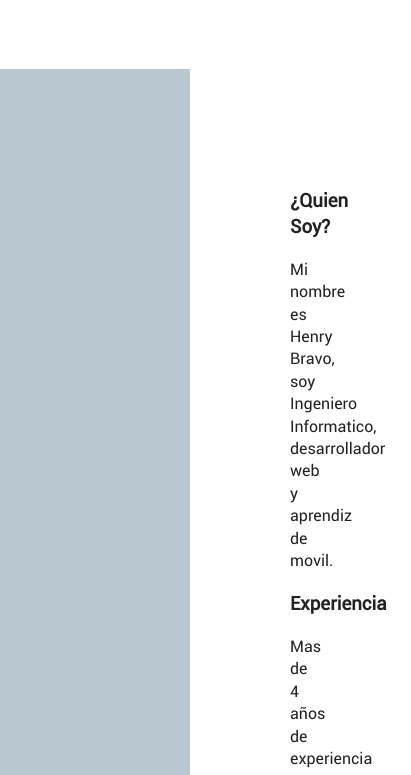
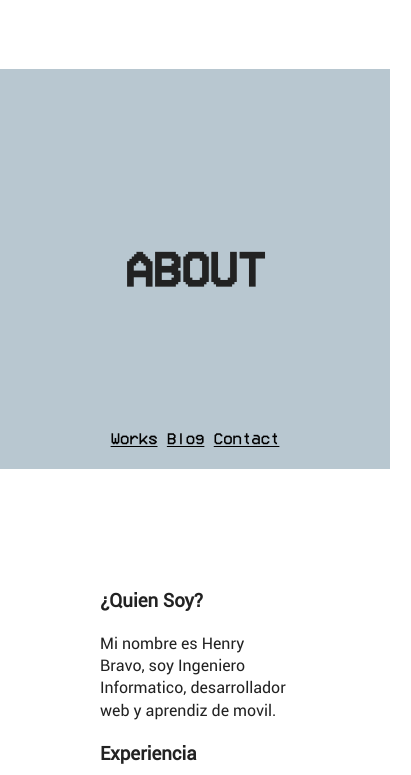
Before and after one commit to HenryGBC/HenryGBC_Old, a plain HTML site: page index.html in a window 390 px wide. Shown: the part 775-1550 px from the top of the page, 411 px wide, since content can reach past the window. Drawn offline with nearby package versions, Linux system fonts and the light colour scheme.

Commit message:
Media querys

```diff
--- a/css/main.css
+++ b/css/main.css
@@ -78,6 +78,7 @@ textarea {
     justify-content: center;
     align-items: flex-end;
     color: #fff;
+    background-position: center center;
 }
 .first-section .content{
     font-family: mono;
@@ -188,8 +189,27 @@ textarea {
    Media Queries
    ========================================================================== */
 
-@media only screen and (min-width: 35em) {
-
+@media only screen and (max-width: 940px) {
+    .content-section{
+        flex-direction: column;
+    }
+    .content-section .title{
+        width: 100%;
+        min-height: 400px;
+        order: 1;
+    }
+    .content-section .description{
+        width: 100%;
+        order: 2;
+    }
+    .third-section .description .works .work {
+        width: 50%;
+    }
+}
+@media only screen and (max-width: 480px) {
+    .third-section .description .works .work {
+        width: 100%;
+    }
 }
 
 @media print,
```
